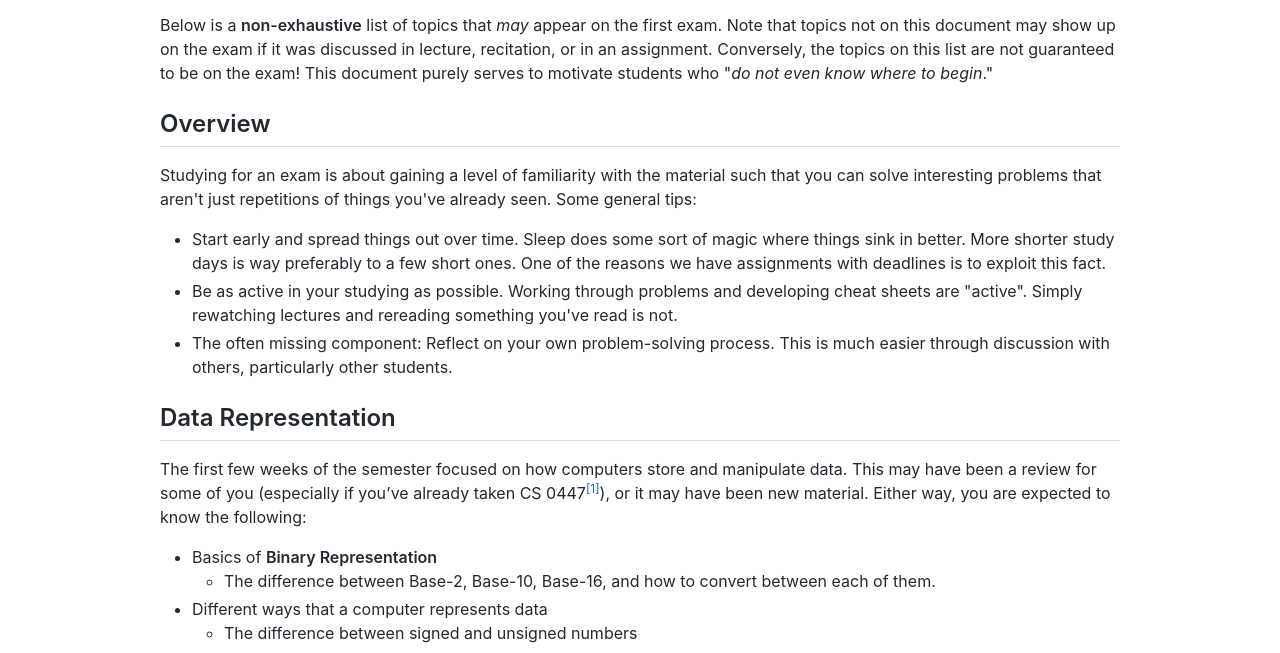
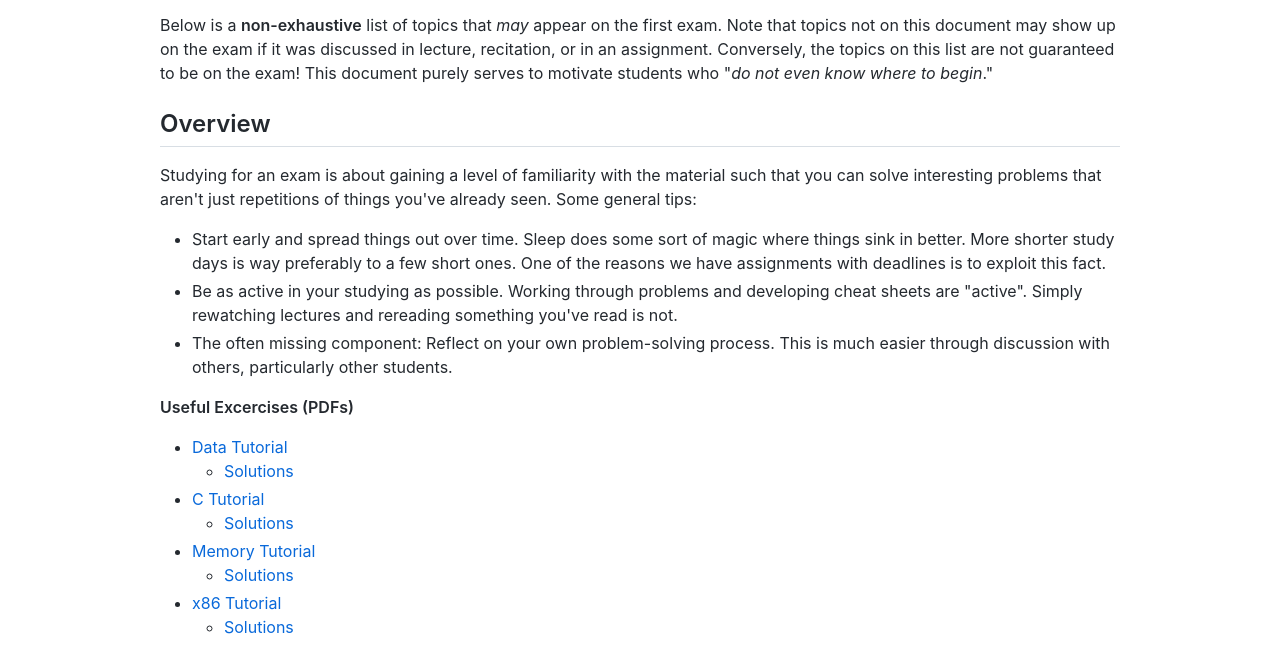
Before and after one commit to CS0449/Midterm-Guide, a plain HTML site: page index.html in a window 1280 px wide. Shown: the part 110-763 px from the top of the page. Drawn offline with Linux system fonts and the light colour scheme.

Commit message:
deploy: 361f7b5fc643493e70824bee58c8e3e1ff0f317d

```diff
--- a/index.html
+++ b/index.html
@@ -164,6 +164,29 @@ customElements.define('markdown-style', MarkdownStyle);</script><markdown-style
       <li>Start early and spread things out over time. Sleep does some sort of magic where things sink in better. More shorter study days is way preferably to a few short ones. One of the reasons we have assignments with deadlines is to exploit this fact.</li>
       <li>Be as active in your studying as possible. Working through problems and developing cheat sheets are "active". Simply rewatching lectures and rereading something you've read is not.</li>
       <li>The often missing component: Reflect on your own problem-solving process. This is much easier through discussion with others, particularly other students.</li>
+    </ul>
+    <p><strong>Useful Excercises (PDFs)</strong></p>
+    <ul>
+      <li><a href="./data-tutorial.pdf">Data Tutorial</a>
+        <ul>
+          <li><a href="./data-tutorial.pdf">Solutions</a></li>
+        </ul>
+      </li>
+      <li><a href="./c-tutorial.pdf">C Tutorial</a>
+        <ul>
+          <li><a href="./c-tutorial-sol.pdf">Solutions</a></li>
+        </ul>
+      </li>
+      <li><a href="./tutorial-malloc.pdf">Memory Tutorial</a>
+        <ul>
+          <li><a href="./tutorial-malloc-solutions.pdf">Solutions</a></li>
+        </ul>
+      </li>
+      <li><a href="./x86-homework.pdf">x86 Tutorial</a>
+        <ul>
+          <li><a href="./x86-homework-solutions.pdf">Solutions</a></li>
+        </ul>
+      </li>
     </ul>
     <h2 id="data-representation"><a class="anchor" aria-hidden="true" tabindex="-1" href="#data-representation"><span class="octicon octicon-link"></span></a>Data Representation</h2>
     <p>
```
Also changed, not shown: 9 other files.
